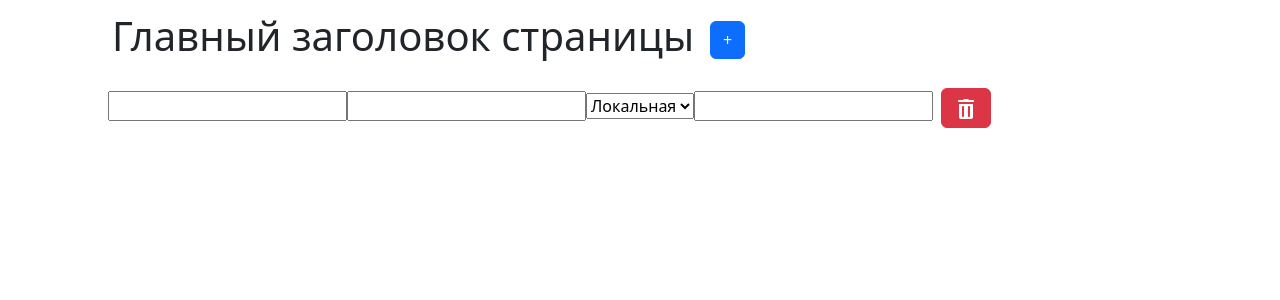
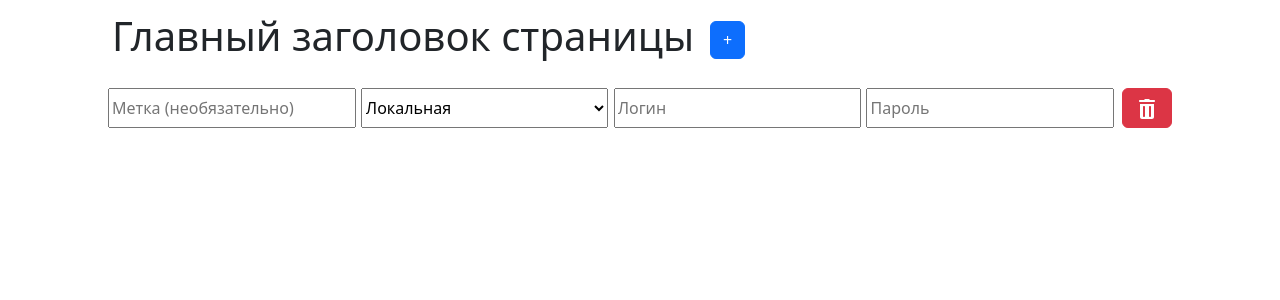
Before and after one commit to Artur-Yamai/account_management_form, a Vue app: page / in a window 1280 px wide. Shown: the top 300 px of the page. Built offline with nearby package versions, Linux system fonts and the light colour scheme.

Commit message:
Поля формы вынесены в отдельный компонент и стилизованы

```diff
--- a/src/components/AccountForm.vue
+++ b/src/components/AccountForm.vue
@@ -1,30 +1,24 @@
 <template>
   <form class="account-form">
-    <div v-for="account in accounts" :key="account.id">
-      <input :value="account.label" type="text" />
-      <input :value="account.login" type="text" />
-      <select :value="account.type">
-        <option value="Локальная">Локальная</option>
-        <option value="LDAP">LDAP</option>
-      </select>
-      <input :value="account.password" type="password" /><button
-        class="btn btn-danger ms-2 text-white"
-        @click="remove(account.id)"
-      >
-        <trashIcon />
-      </button>
-    </div>
+    <InputsRow
+      v-for="account in accounts"
+      :key="account.id"
+      :account="account"
+      @remove="removeAccount"
+    />
   </form>
 </template>
 
 <script setup lang="ts">
 import { computed } from "vue";
 import { useStore } from "@/store";
-import trashIcon from "@/assets/trash.svg";
+import InputsRow from "./InputsRow";
+
+const accounts = computed(() => store.accounts);
 
 const store = useStore();
-const accounts = computed(() => store.accounts);
-const remove = (id: string) => store.removeAccount(id);
+
+const removeAccount = (id: string) => store.removeAccount(id);
 </script>
 
 <style scoped>
--- /dev/null
+++ b/src/components/InputsRow/Inputs.vue
@@ -0,0 +1,48 @@
+<template>
+  <div class="form-row">
+    <input
+      :value="account.label"
+      placeholder="Метка (необязательно)"
+      class="form-row__control"
+    />
+    <select :value="account.type" class="form-row__control">
+      <option value="Локальная">Локальная</option>
+      <option value="LDAP">LDAP</option>
+    </select>
+    <input
+      :value="account.login"
+      placeholder="Логин"
+      class="form-row__control"
+    />
+    <input
+      v-if="account.type === 'Локальная'"
+      :value="account.password"
+      type="password"
+      placeholder="Пароль"
+      class="form-row__control"
+    />
+  </div>
+</template>
+
+<script setup lang="ts">
+import { defineProps } from "vue";
+import { Account } from "@/store";
+
+defineProps<{ account: Account }>();
+</script>
+
+<style>
+.form-row {
+  display: flex;
+  flex-grow: 1;
+  justify-content: space-between;
+}
+
+.form-row__control {
+  width: calc(100% / 4 - 4px);
+}
+
+.form-row__control:nth-child(3):last-child {
+  width: calc(100% / 2 - 4px);
+}
+</style>
--- /dev/null
+++ b/src/components/InputsRow/InputsRow.vue
@@ -0,0 +1,27 @@
+<template>
+  <div class="inputs-row mb-3">
+    <Inputs :account="account" />
+    <button
+      class="btn btn-danger ms-2 text-white"
+      @click="emits('remove', account.id)"
+    >
+      <trashIcon />
+    </button>
+  </div>
+</template>
+
+<script setup lang="ts">
+import { defineProps, defineEmits } from "vue";
+import Inputs from "./Inputs.vue";
+import { Account } from "@/store";
+import trashIcon from "@/assets/trash.svg";
+
+const emits = defineEmits(["remove"]);
+defineProps<{ account: Account }>();
+</script>
+
+<style>
+.inputs-row {
+  display: flex;
+}
+</style>
--- /dev/null
+++ b/src/components/InputsRow/index.ts
@@ -0,0 +1,3 @@
+import InputsRow from "./InputsRow.vue";
+
+export default InputsRow;
```
